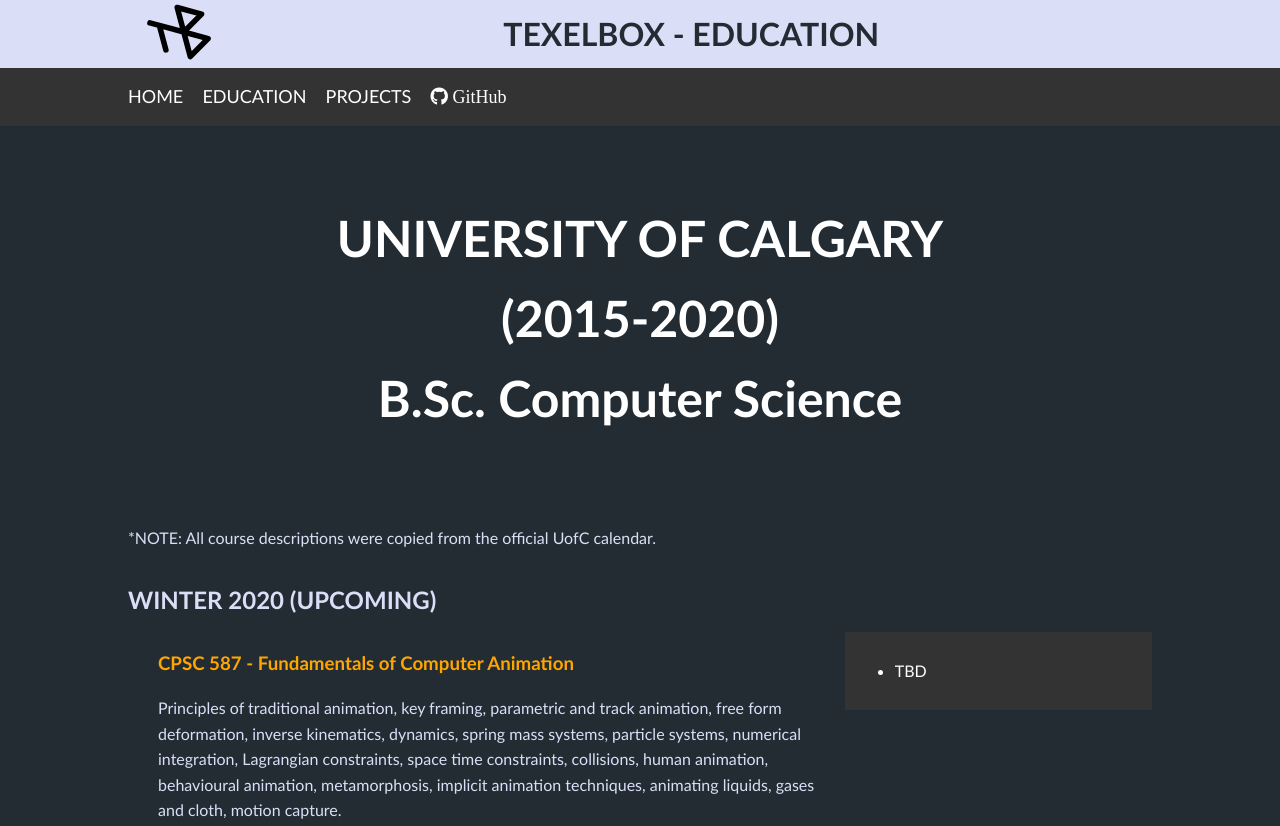
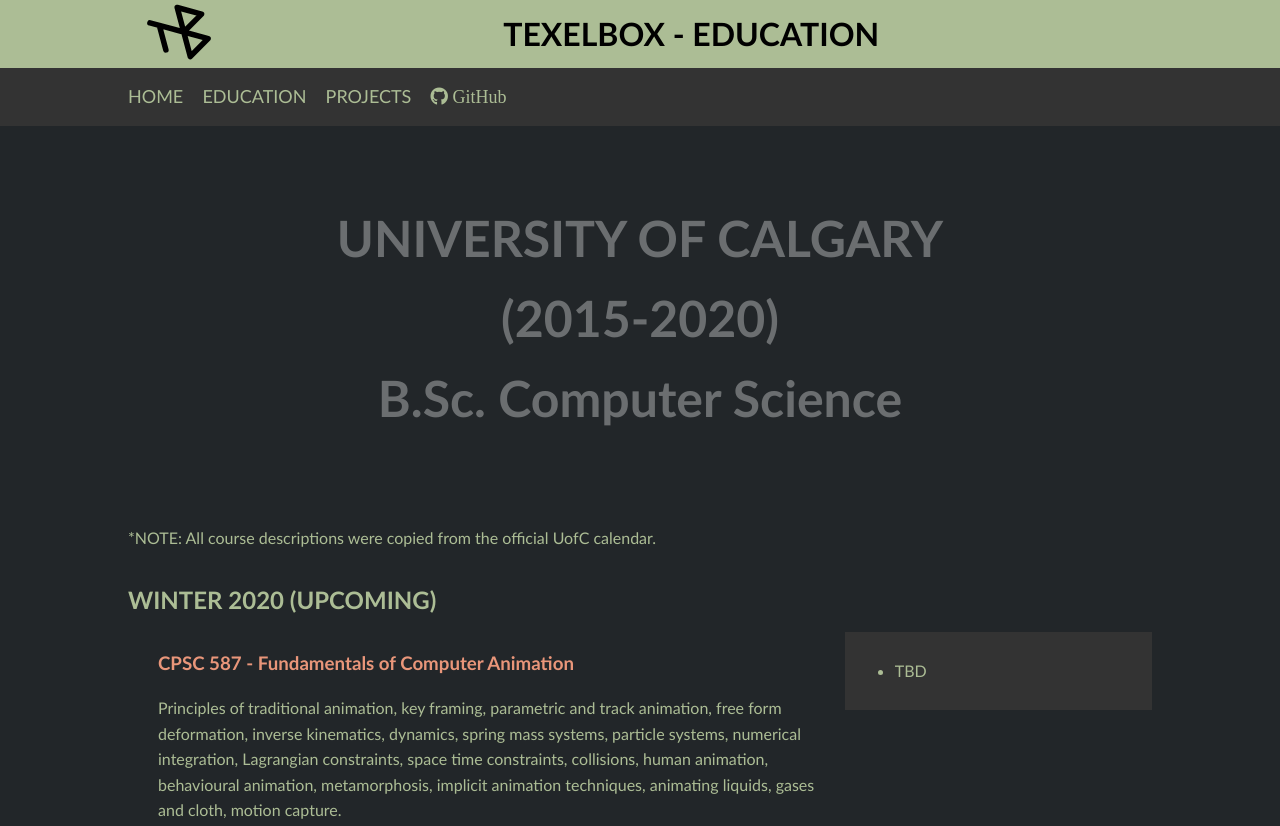
Before and after one commit to TexelBox/TexelBox.github.io, a plain HTML site: page education.html in a window 1280 px wide. Shown: the top 826 px of the page. Drawn offline with Linux system fonts and the light colour scheme.

Commit message:
better colours

```diff
--- a/css/main.css
+++ b/css/main.css
@@ -25,8 +25,8 @@ a:active {
 */
 
 body {
-    background-color:#232c33;
-    color:#dadff7;
+    background-color:#222629;
+    color:#acbd95;
     font-family:'Trebuchet MS', 'Lucida Sans Unicode', 'Lucida Grande', 'Lucida Sans', Arial, sans-serif;
     font-size:16px;
     line-height:1.6em;
@@ -67,8 +67,8 @@ body {
 
 #main-footer {
     text-align:center;
-    background-color:#dadff7;
-    color:#232c33;
+    background-color:#acbd95;
+    color:#000;
     /*font-size:18px;*/
     padding:20px;
     margin-top:100px;
@@ -76,8 +76,8 @@ body {
 
 #main-header {
     text-align:center;
-    background-color:#dadff7;
-    color:#232c33;
+    background-color:#acbd95;
+    color:#000;
 }
 
 #main-header .container img {
@@ -93,7 +93,7 @@ body {
 
 #navbar {
     background-color:#333;
-    color:#fff;
+    color:#acbd95;
 }
 
 #navbar ul {
@@ -106,14 +106,14 @@ body {
 }
 
 #navbar a {
-    color:#fff;
+    color:#acbd95;
     text-decoration: none;
     font-size:18px;
     padding-right:15px;
 }
 
 #navbar a:hover {
-    color:orange;
+    color:darksalmon;
 }
 
 #showcase {
@@ -128,7 +128,7 @@ body {
 }
 
 #showcase h1 {
-    color:#fff;
+    color:#6b6e70;
     font-size:50px;
     line-height:1.6em;
     padding-top:30px;
@@ -142,7 +142,7 @@ body {
 }
 
 .course h1 {
-    color:orange;
+    color:darksalmon;
 }
 
 #sidebar, .tools {
@@ -150,7 +150,7 @@ body {
     width:30%;
     padding:10px;
     background:#333;
-    color:#fff;
+    color:#acbd95;
     box-sizing:border-box; /* takes into account the extra padding, border, margin? into the width */
 }
 
```
